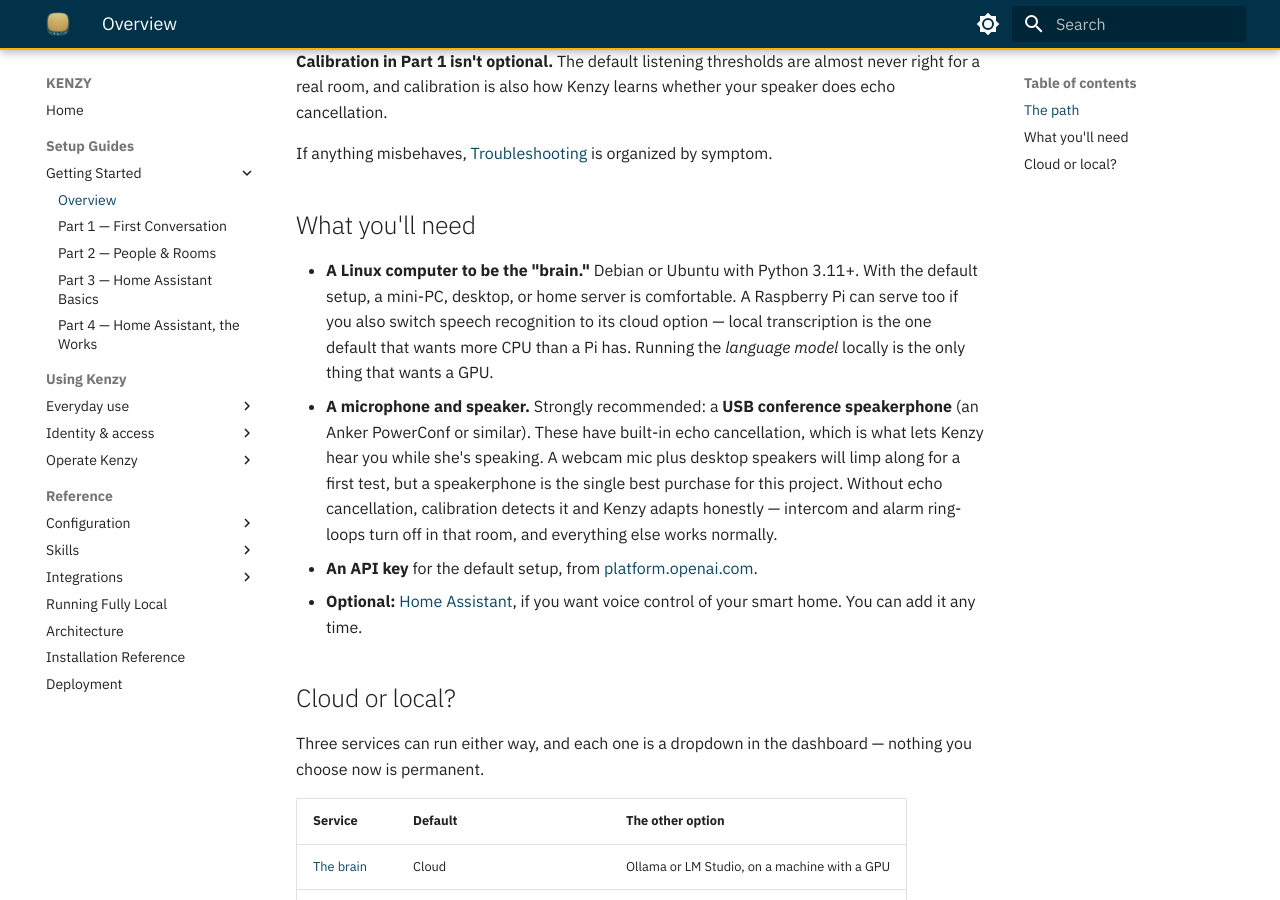
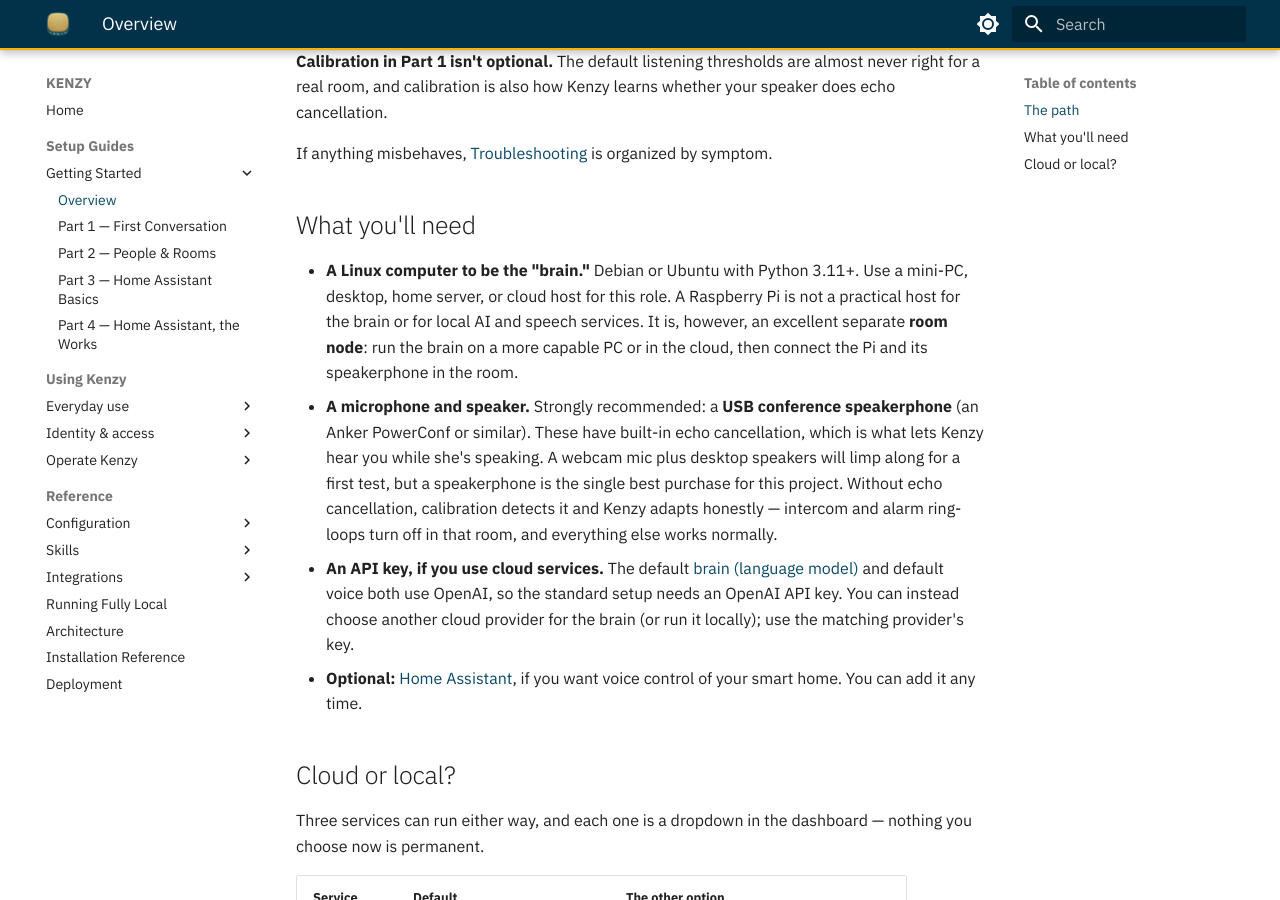
Before and after one commit to lnxusr1/kenzy, an MkDocs documentation site: the page built from docs/getting-started.md, in a window 1280 px wide and 900 px high, scrolled down 617 px. Built offline with MkDocs 1.6.1 and Material for MkDocs 9.7.7, drawn with Linux system fonts in a browser that asks for light colours.

Commit message:
Docs update

```diff
--- a/docs/getting-started.md
+++ b/docs/getting-started.md
@@ -23,10 +23,11 @@
 ## What you'll need
 
 - **A Linux computer to be the "brain."** Debian or Ubuntu with Python 3.11+.
-  With the default setup, a mini-PC, desktop, or home server is comfortable. A
-  Raspberry Pi can serve too if you also switch speech recognition to its cloud
-  option — local transcription is the one default that wants more CPU than a Pi
-  has. Running the *language model* locally is the only thing that wants a GPU.
+  Use a mini-PC, desktop, home server, or cloud host for this role. A Raspberry
+  Pi is not a practical host for the brain or for local AI and speech services.
+  It is, however, an excellent separate **room node**: run the brain on a more
+  capable PC or in the cloud, then connect the Pi and its speakerphone in the
+  room.
 - **A microphone and speaker.** Strongly recommended: a **USB conference
   speakerphone** (an Anker PowerConf or similar). These have built-in echo
   cancellation, which is what lets Kenzy hear you while she's speaking. A webcam
@@ -34,8 +35,11 @@
   is the single best purchase for this project. Without echo cancellation,
   calibration detects it and Kenzy adapts honestly — intercom and alarm
   ring-loops turn off in that room, and everything else works normally.
-- **An API key** for the default setup, from
-  [platform.openai.com](https://platform.openai.com).
+- **An API key, if you use cloud services.** The default [brain
+  (language model)](configuration/llm.md) and default voice both use OpenAI,
+  so the standard setup needs an OpenAI API key. You can instead choose another
+  cloud provider for the brain (or run it locally); use the matching provider's
+  key.
 - **Optional:** [Home Assistant](https://www.home-assistant.io/), if you want
   voice control of your smart home. You can add it any time.
 
```
